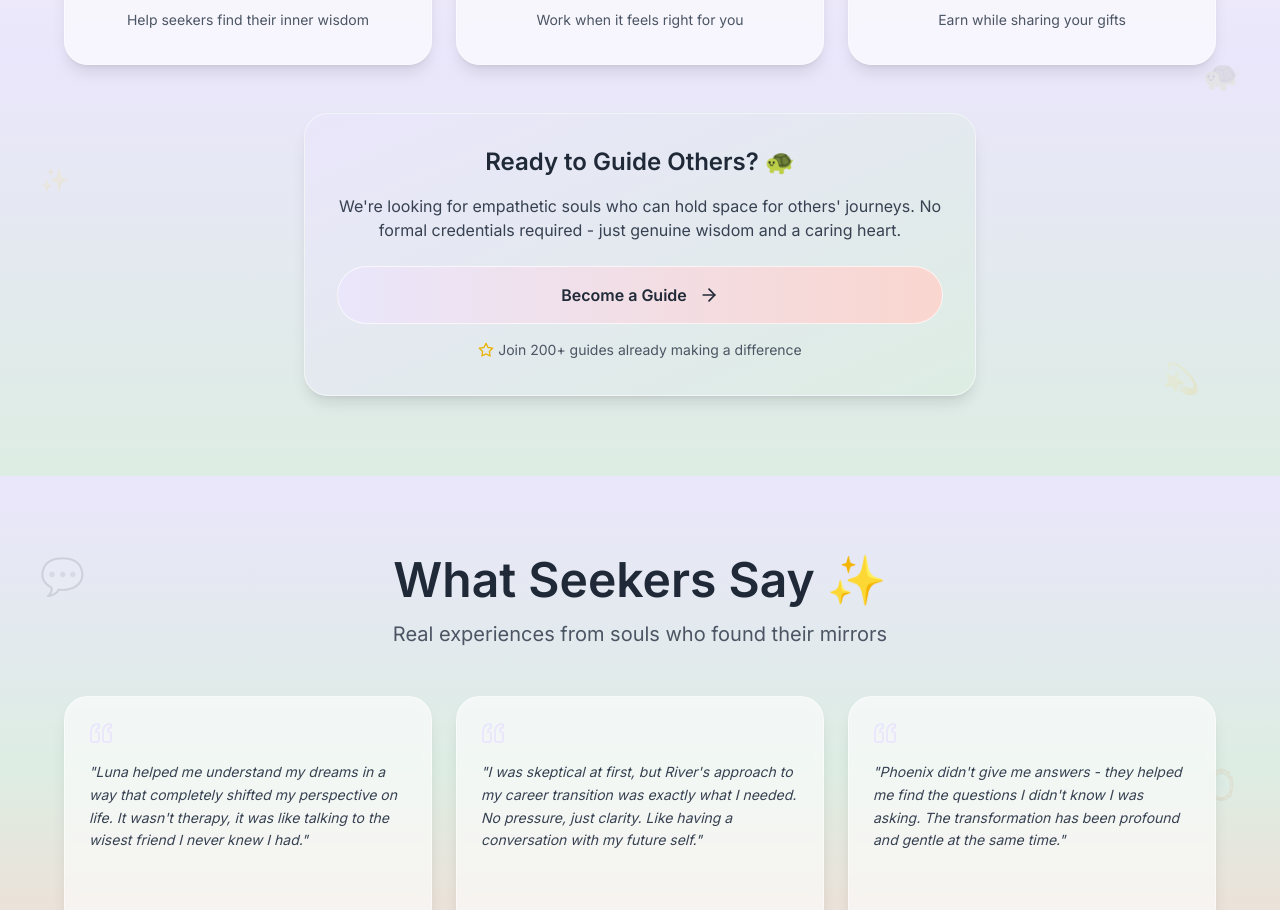
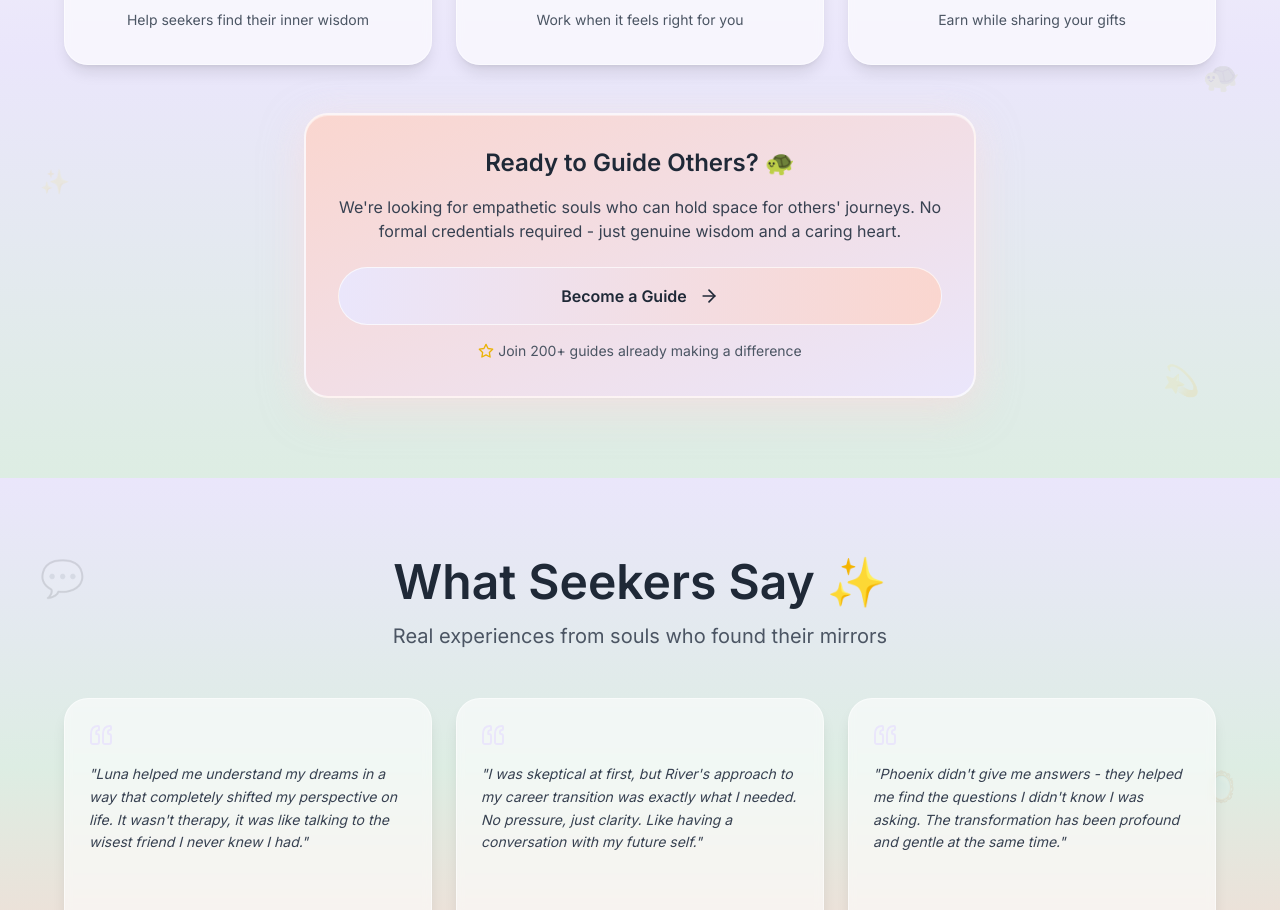
Before and after one commit to liveatul963/soulturtle, a React (Vite) app: page / in a window 1280 px wide. Shown: the part 3747-4657 px from the top of the page. Built offline with nearby package versions, Linux system fonts and the light colour scheme; no server answers; the database is empty.

Commit message:
Updated index.css

```diff
--- a/src/components/BecomeAGuideCTA.tsx
+++ b/src/components/BecomeAGuideCTA.tsx
@@ -62,10 +62,10 @@ const BecomeAGuideCTA: React.FC = () => {
           ))}
         </div>
 
-        {/* Main CTA with uniform styling */}
+        {/* Enhanced Main CTA with subtle glow animation */}
         <div className="text-center">
           <TiltCard>
-            <div className="bg-gradient-to-br from-[#EAE6FB] to-[#DDEDE3] rounded-3xl p-8 shadow-lg border border-white/50 max-w-2xl mx-auto min-h-[280px] flex flex-col justify-between">
+            <div className="bg-gradient-to-br from-[#FAD6CF] to-[#EAE6FB] rounded-3xl p-8 shadow-2xl border-2 border-white/70 max-w-2xl mx-auto min-h-[280px] flex flex-col justify-between animate-subtle-glow">
               <h3 className="text-2xl font-semibold text-gray-800 mb-4">
                 Ready to Guide Others? 🐢
               </h3>
--- a/src/index.css
+++ b/src/index.css
@@ -87,6 +87,22 @@ body::-webkit-scrollbar {
     opacity: 1;
     transform: scale(1.05);
     box-shadow: 0 0 20px rgba(34, 197, 94, 0.8), 0 0 30px rgba(34, 197, 94, 0.6);
+  }
+}
+
+@keyframes subtle-glow {
+  0%, 100% {
+    box-shadow:
+      0 8px 32px rgba(250, 214, 207, 0.3),
+      0 0 20px rgba(234, 230, 251, 0.2),
+      inset 0 1px 0 rgba(255, 255, 255, 0.3);
+  }
+  50% {
+    box-shadow:
+      0 12px 40px rgba(250, 214, 207, 0.5),
+      0 0 30px rgba(234, 230, 251, 0.4),
+      0 0 40px rgba(255, 255, 255, 0.1),
+      inset 0 1px 0 rgba(255, 255, 255, 0.4);
   }
 }
 
@@ -276,6 +292,11 @@ body::-webkit-scrollbar {
   will-change: transform, opacity, box-shadow;
 }
 
+.animate-subtle-glow {
+  animation: subtle-glow 3s ease-in-out infinite;
+  will-change: box-shadow;
+}
+
 .animate-shimmer-slow {
   animation: shimmer-slow 6s ease-in-out infinite;
   will-change: transform, opacity;
@@ -353,6 +374,7 @@ a:focus-visible,
   .animate-pulse,
   .animate-pulse-slow,
   .animate-pulse-fast,
+  .animate-subtle-glow,
   .animate-shimmer-slow,
   .animate-bounce,
   .animate-ping,
```
